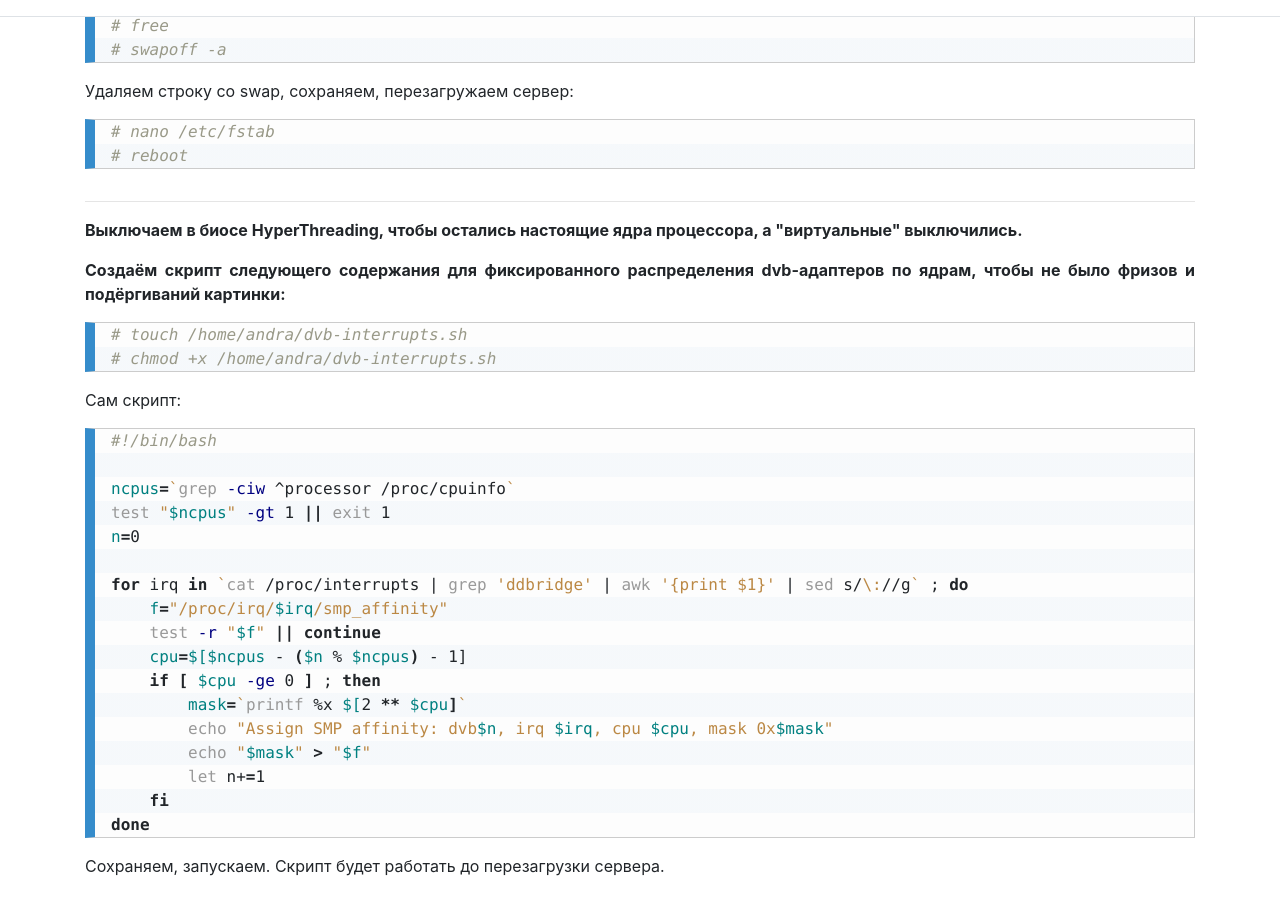
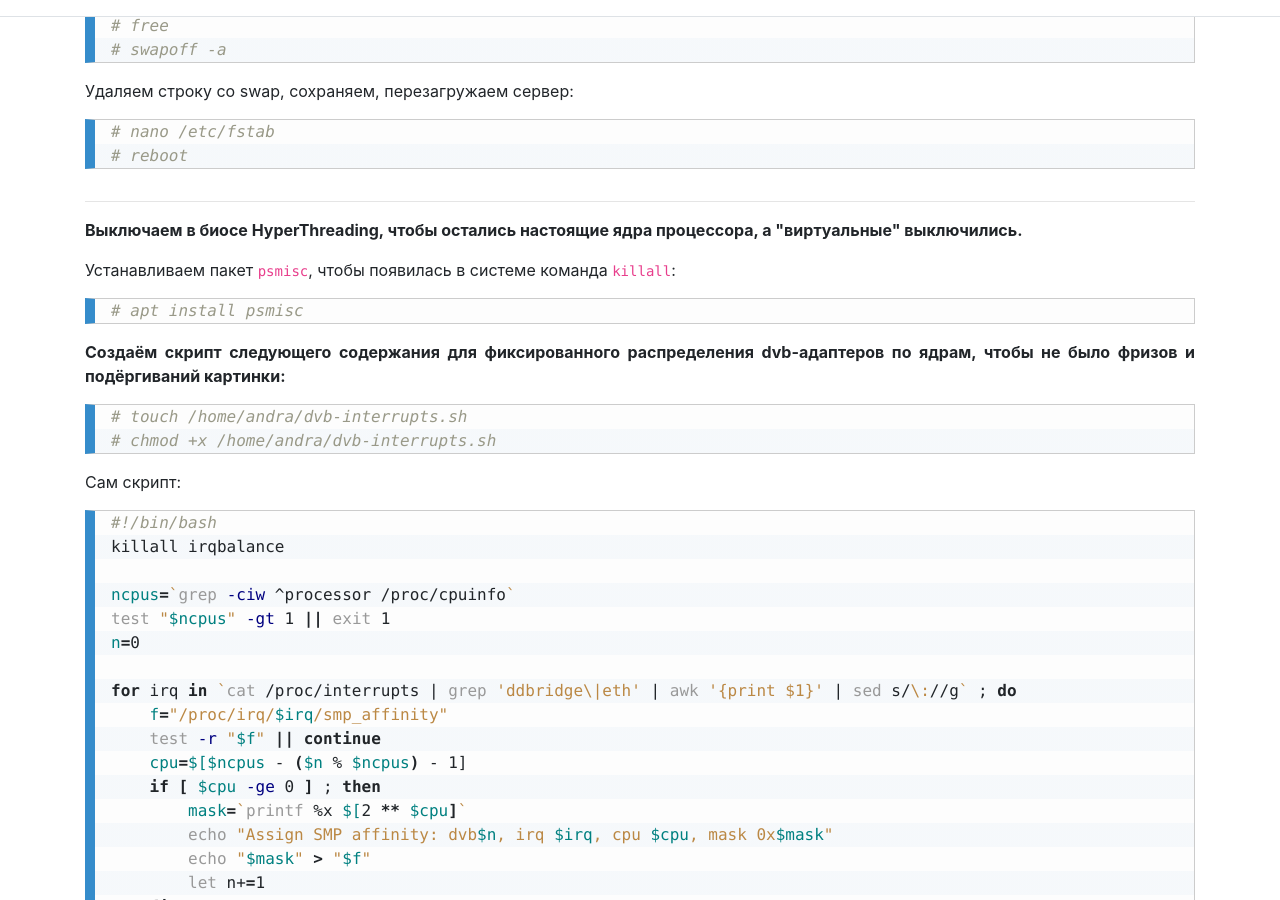
Before and after one commit to ramzes1401ss3/cesbo-www, a Jekyll site: the page built from ru/_posts/2018-11-28-install-on-debian9-x86_64.md, in a window 1280 px wide and 900 px high, scrolled down 3519 px. Built offline with Jekyll 4.4.1, drawn with Linux system fonts in a browser that asks for light colours; our own code applies the rules of GitHub Pages for plain Markdown files.

Commit message:
Update 2018-11-28-install-on-debian9-x86_64.md

````diff
--- a/ru/_posts/2018-11-28-install-on-debian9-x86_64.md
+++ b/ru/_posts/2018-11-28-install-on-debian9-x86_64.md
@@ -201,6 +201,12 @@ net.ipv4.tcp_tw_recycle = 0
 ---
 **Выключаем в биосе HyperThreading, чтобы остались настоящие ядра процессора, а "виртуальные" выключились.**
 
+Устанавливаем пакет ```psmisc```, чтобы появилась в системе команда ```killall```:
+
+``` sh
+# apt install psmisc
+```
+
 **Создаём скрипт следующего содержания для фиксированного распределения dvb-адаптеров по ядрам, чтобы не было фризов и подёргиваний картинки:**
 
 ``` sh
@@ -212,12 +218,13 @@ net.ipv4.tcp_tw_recycle = 0
 
 ```bash
 #!/bin/bash
+killall irqbalance
 
 ncpus=`grep -ciw ^processor /proc/cpuinfo`
 test "$ncpus" -gt 1 || exit 1
 n=0
 
-for irq in `cat /proc/interrupts | grep 'ddbridge' | awk '{print $1}' | sed s/\://g` ; do
+for irq in `cat /proc/interrupts | grep 'ddbridge\|eth' | awk '{print $1}' | sed s/\://g` ; do
     f="/proc/irq/$irq/smp_affinity"
     test -r "$f" || continue
     cpu=$[$ncpus - ($n % $ncpus) - 1]
````
